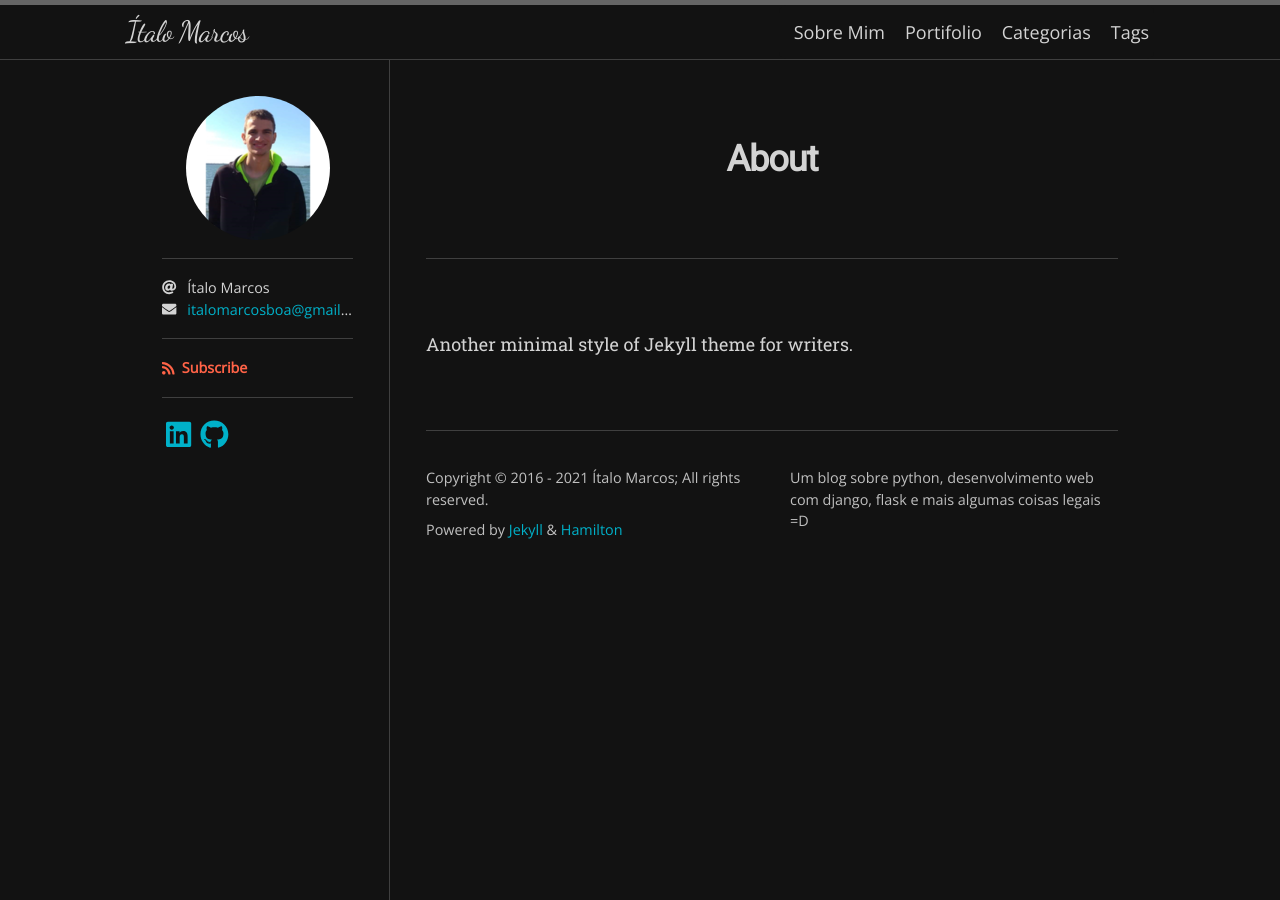
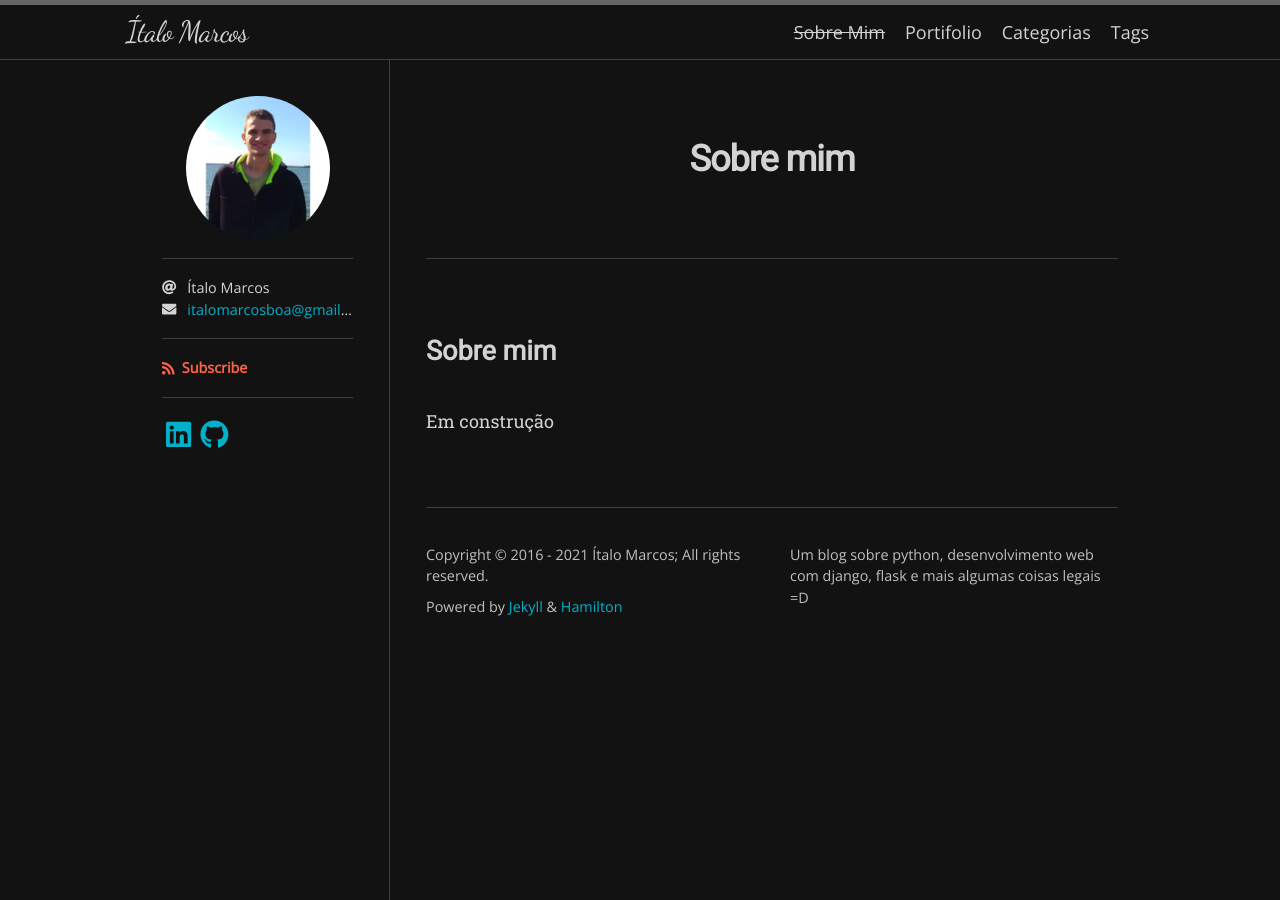
Before and after one commit to Italo11Marcos/italo11marcos.github.io, a Jekyll site: the page built from about.md, in a window 1280 px wide. Built offline with Jekyll 4.4.1, drawn with Linux system fonts in a browser that asks for light colours; nearby versions of some CDN libraries; some web fonts are replaced.

Commit message:
Correções nas páginas

```diff
--- a/about.md
+++ b/about.md
@@ -1,7 +1,9 @@
 ---
 layout: page
-title: About
-permalink: /about/
+title: Sobre mim
+permalink: /sobre/
 ---
 
-Another minimal style of Jekyll theme for writers.
+## Sobre mim
+
+Em construção
```
Also changed, not shown: categories.md (+2 -2 lines), portifolio.md (added, +7 -0 lines).
